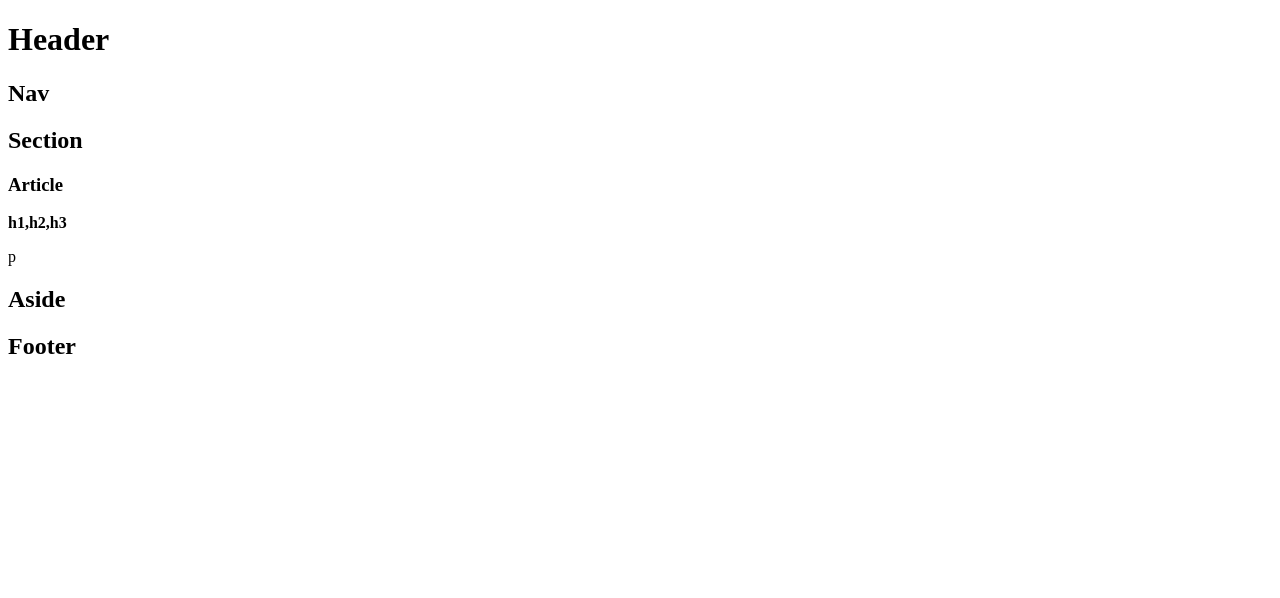
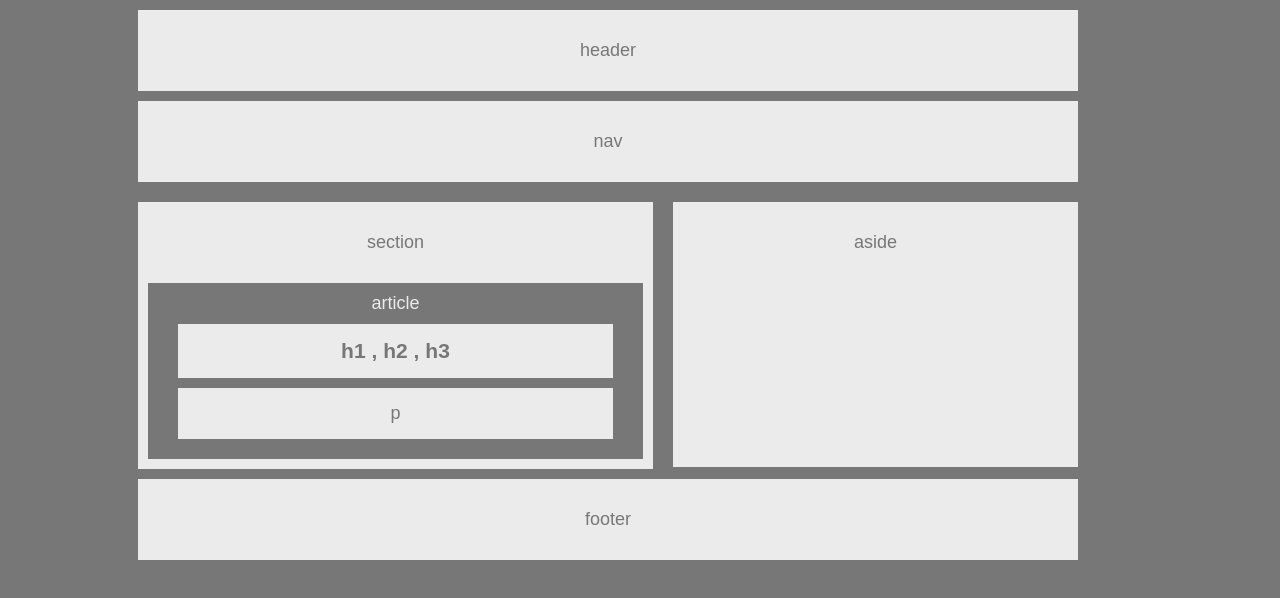
Before and after one commit to AstraySteve/HW-Wireframe, a plain HTML site: page index.html in a window 1280 px wide. Drawn offline with Linux system fonts and the light colour scheme.

Commit message:
Finished Version 1.0 of HW-Wireframe

```diff
--- a/index.html
+++ b/index.html
@@ -1,35 +1,53 @@
 <!DOCTYPE html>
 <html>
+    <!--
+        Steven Tran
+        Assignment 1, March 2018
+        UofT SCS Coding Bootcamp
+    -->
+
     <head>
         <!-- Linking to Css -->
-        <link rel="stylesheet" href="style.css">
+        <link rel="stylesheet" type="text/css" href="style.css">
         <title>HW-Wireframe</title>
     </head>
 
     <body>
-        <header>
-            <h1>Header</h1>
+        <!-- Header Block -->
+        <header class="Blocks">
+            header
         </header>
 
-        <nav>
-            <h2>Nav</h2>
+        <!-- Nav Block -->
+        <nav class="Blocks">
+            nav
         </nav>
 
-        <section>
-            <h1>Section</h1>
-            <article>
-                <h1>Article</h1>
-                <strong>h1,h2,h3</strong>
-                <p>p</p>
-            </article>
-        </section>
+        <div>
+            <!-- Section Block -->
+            <Section>
+                <header>
+                    section
+                </header>
+                <!-- Article Block within Section -->
+                <article>
+                    <header>
+                        article
+                        <h1 class="articleElements">h1 , h2 , h3</h1>
+                    </header>
+                    <p class="articleElements">p</p>
+                </article>
+            </Section>
 
-        <aside>
-            <h1>Aside</h1>
-        </aside>
+            <!-- Aside Block -->
+            <aside class="Blocks">
+                <header>aside</header>
+            </aside>
+        </div>
 
-        <footer>
-            <h2>Footer</h2>
+        <!-- Footer Block -->
+        <footer class="Blocks">
+            footer
         </footer>
     </body>
 </html>
--- a/style.css
+++ b/style.css
@@ -0,0 +1,66 @@
+/*
+    Steven Tran
+    Assignment 1, March 2018
+    UofT SCS Coding Bootcamp
+*/
+body{
+    font-family: 'Arial','Helvetica Neue',Helvetica,sans-serif;
+    color: #777;
+    background: #777;
+    width: 960px;
+    font-size: 18px;
+    padding: 0;
+    margin: 0px 10%;
+}
+
+div{
+    float: left;
+    display: block;
+}
+
+section{
+    width: 495px;
+    float: left;
+}
+
+aside{
+    float: left;
+    width: 345px;
+    height: 205px;
+
+}
+
+article{
+    color: #ebebeb;
+    background: #777;
+    padding: 10px;
+    margin-top: 30px;
+}
+
+section{
+    padding: 30px 10px 10px;
+    background: #ebebeb;
+    text-align: center;
+    margin: 10px;
+}
+
+footer{
+    clear: both;
+}
+
+/*Classes for common elements*/
+/*Class containing common elements for Header, Nav, Section, Aside and Footer*/
+.Blocks{
+    background: #ebebeb;
+    text-align: center;
+    padding: 30px;
+    margin: 10px;
+}
+
+/*Class containing common elements for h1 and p tags*/
+.articleElements{
+    color: #777;
+    background: #ebebeb;
+    padding: 15px;
+    margin: 10px 20px;
+}
```
